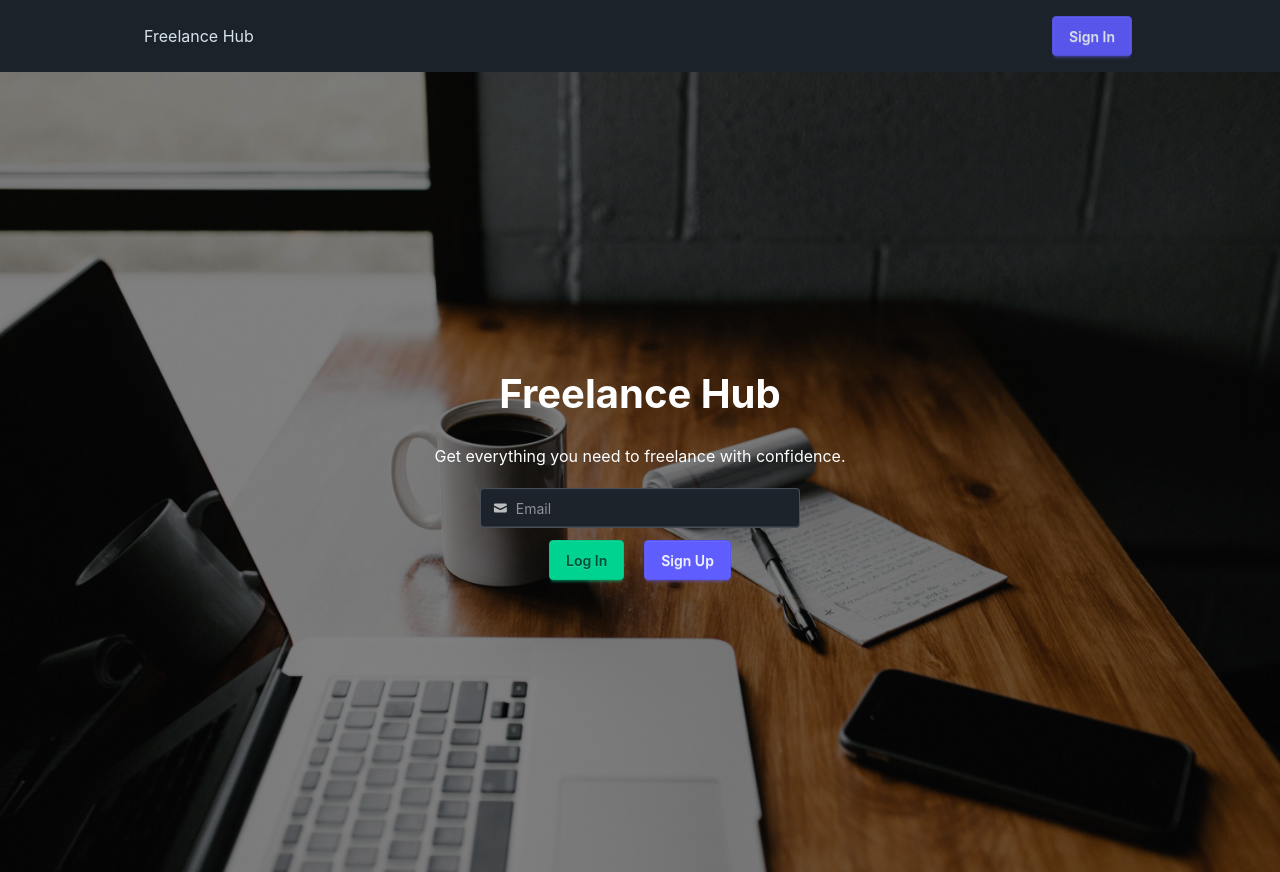
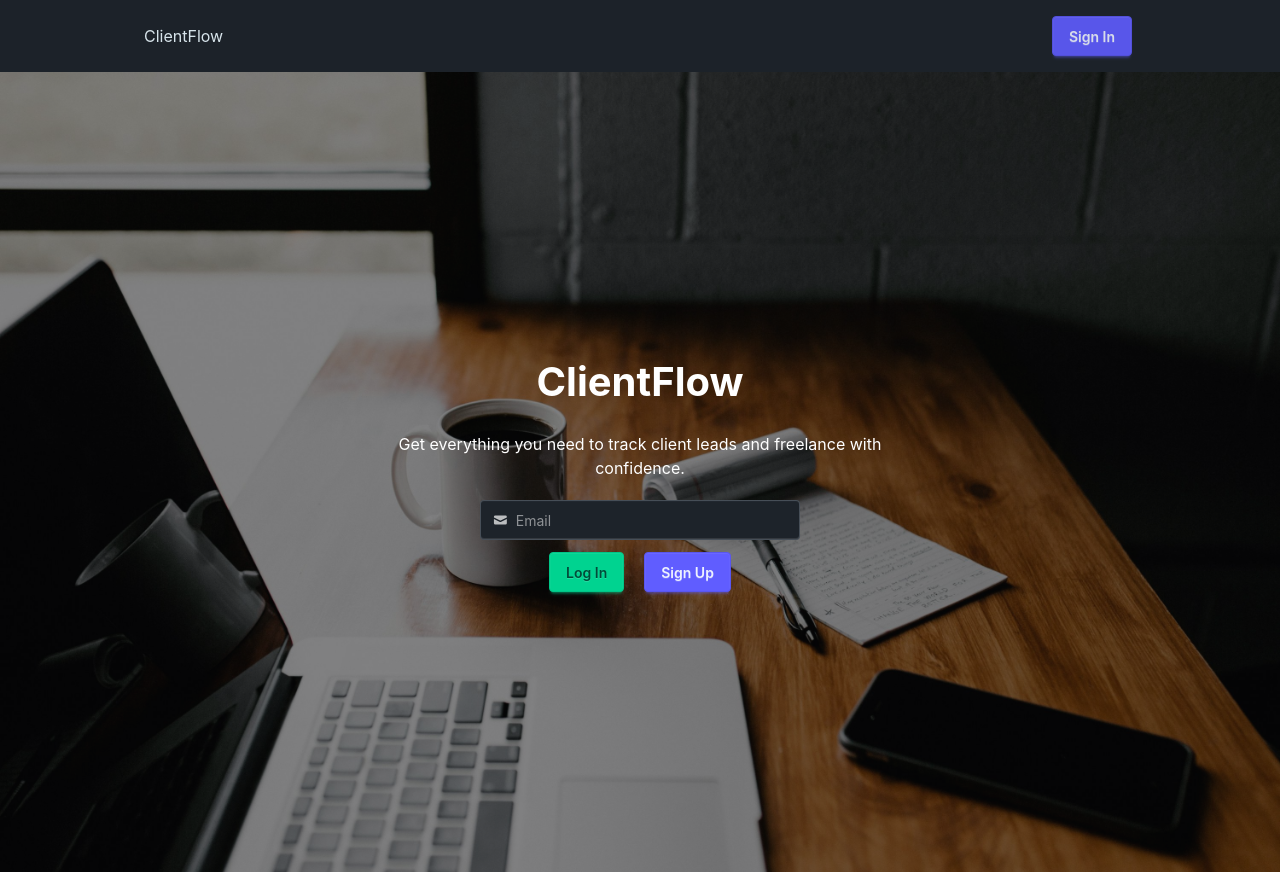
Before and after one commit to nathanccz/freelance-tracker-app, a React (Vite) app: page / in a window 1280 px wide. Built offline with nearby package versions, Linux system fonts and the light colour scheme; no server answers; what @tiptap/extension-color would draw is missing.

Commit message:
Small text changes.

```diff
--- a/src/components/Hero.jsx
+++ b/src/components/Hero.jsx
@@ -13,9 +13,10 @@ export default function Hero({ isLogin }) {
         {!isLogin ? (
           <div className="hero-content text-center text-white">
             <div className="max-w-lg">
-              <h1 className="mb-5 text-[2.5rem] font-bold">Freelance Hub</h1>
+              <h1 className="mb-5 text-[2.5rem] font-bold">ClientFlow</h1>
               <p className="mb-5">
-                Get everything you need to freelance with confidence.
+                Get everything you need to track client leads and freelance with
+                confidence.
               </p>
               <label className="input input-bordered flex items-center gap-2 mb-3 mx-auto">
                 <svg
--- a/src/components/Navbar.jsx
+++ b/src/components/Navbar.jsx
@@ -3,7 +3,7 @@ export default function Navbar() {
     <div className="navbar opacity-90 bg-base-100 px-3 md:px-10 lg:px-36 sticky top-0 z-50">
       <div className="flex-1">
         {/* <a className="text-xl p-0 cursor-pointer"><img src="/logo.svg" alt="" className="w-1/2 h-1/2"/></a> */}
-        Freelance Hub
+        ClientFlow
       </div>
       <div className="flex-none">
         <ul className="menu menu-horizontal px-1">
```
